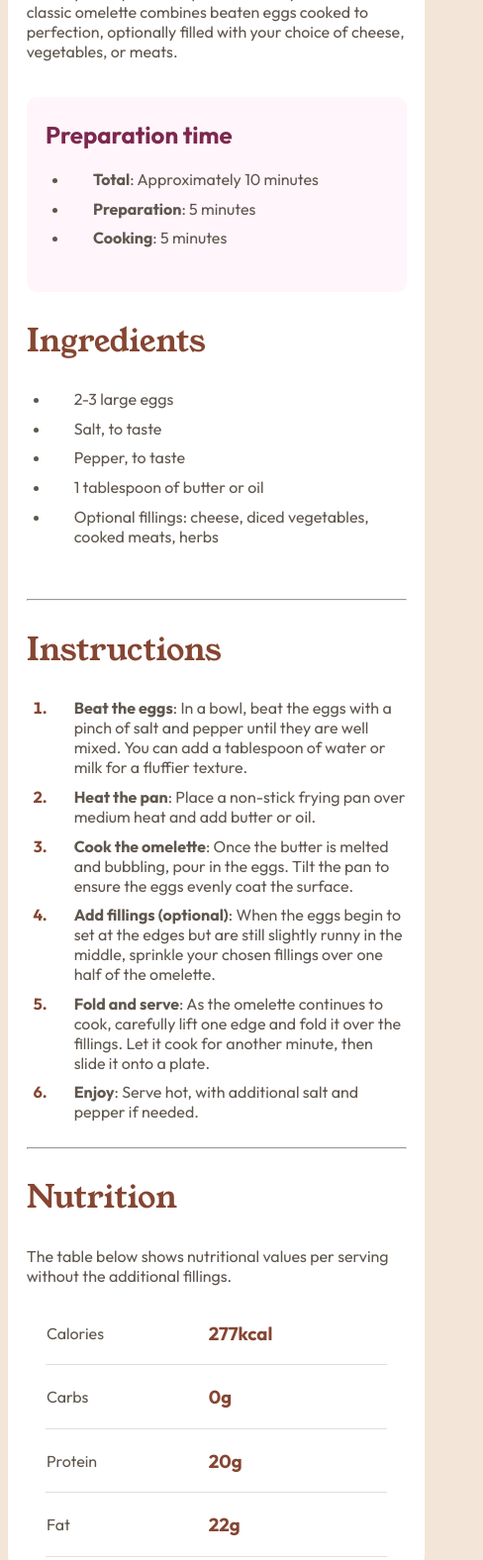
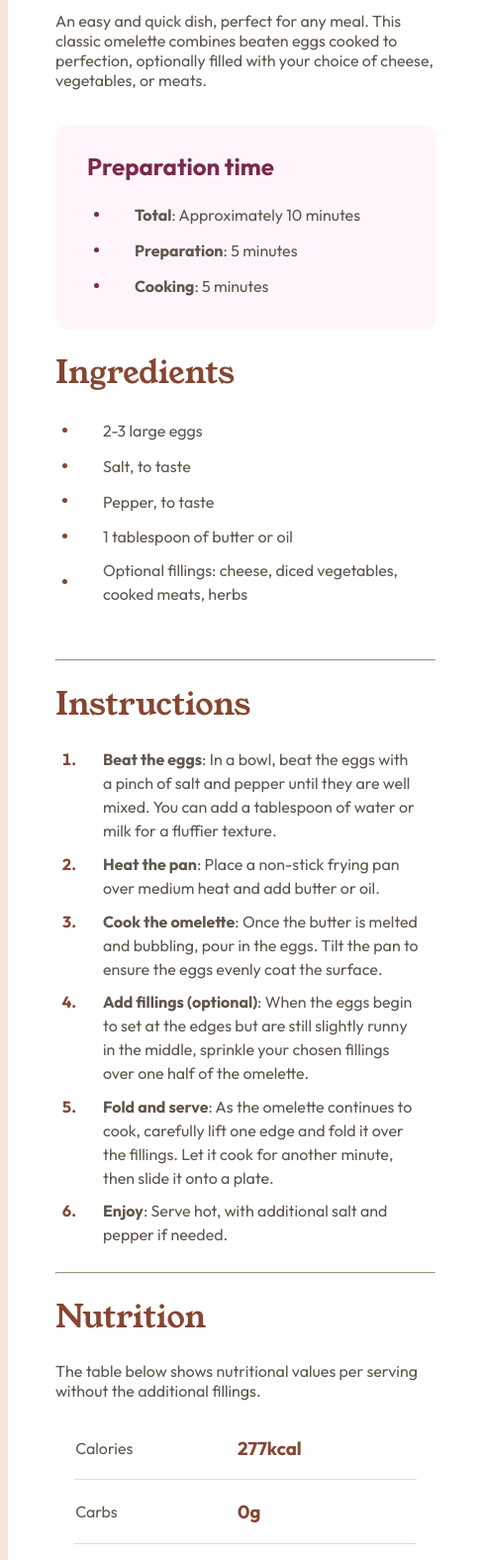
Before and after one commit to BledanIT/bledan-recipepage.github.io, a plain HTML site: page index.html in a window 390 px wide. Shown: the part 403-1979 px from the top of the page at 99% size, 488 px wide, since content can reach past the window. Drawn offline with Linux system fonts and the light colour scheme.

Commit message:
adjusted list bullet colors adjusted layout sizes adjusted responsive design layout

```diff
--- a/index.html
+++ b/index.html
@@ -15,46 +15,46 @@
   <!-- Feel free to remove these styles or customise in your own stylesheet 👍 -->
 </head>
 <body class="outfit-regular stone100">
-  <div class="container main">
+  <div class="main">
     <img src="assets\images\image-omelette.jpeg" class="image">
     <!-- IMG Header here!! -->
-    <h1 class="young-serif-regular">Simple Omelette Recipe</h1>
+    <h1 class="recipe young-serif-regular">Simple Omelette Recipe</h1>
     <p class="outfit-regular">An easy and quick dish, perfect for any meal. This classic omelette combines beaten eggs cooked
     to perfection, optionally filled with your choice of cheese, vegetables, or meats.</p>
     <br>
-    <div class="container insert outfit-regular">
+    <div class="insert outfit-regular">
       <h2>Preparation time</h2>
       <ul>
-        <li><strong>Total</strong>: Approximately 10 minutes</li>
-        <li><strong>Preparation</strong>: 5 minutes</li>
-        <li><strong>Cooking</strong>: 5 minutes</li>
+        <li><span class="preparation stone100 weight-normal"><strong>Total</strong>: Approximately 10 minutes</span></li>
+        <li><span class="preparation stone100 weight-normal"><strong>Preparation</strong>: 5 minutes</span></li>
+        <li><span class="preparation stone100 weight-normal"><strong>Cooking</strong>: 5 minutes</span></li>
       </ul>
     </div>
-    <h2 class="young-serif-regular brown800">Ingredients</h2>
-    <ul>
-      <li>2-3 large eggs</li>
-      <li>Salt, to taste</li>
-      <li>Pepper, to taste</li>
-      <li>1 tablespoon of butter or oil</li>
-      <li>Optional fillings: cheese, diced vegetables, cooked meats, herbs</li>
+    <h1 class="young-serif-regular brown800">Ingredients</h1>
+    <ul class="ingredients">
+      <li><span class="ingredient stone100 weight-normal">2-3 large eggs</span></li>
+      <li><span class="ingredient stone100 weight-normal">Salt, to taste</span></li>
+      <li><span class="ingredient stone100 weight-normal">Pepper, to taste</span></li>
+      <li><span class="ingredient stone100 weight-normal">1 tablespoon of butter or oil</span></li>
+      <li><span class="ingredient stone100 weight-normal">Optional fillings: cheese, diced vegetables, cooked meats, herbs</span></li>
     </ul>
     <br>
     <hr>
-    <h2 class="young-serif-regular brown800">Instructions</h2>
-    <ol class="brown800 weight-bold">
-      <li><span class="stone100 weight-normal"><strong>Beat the eggs</strong>: In a bowl, beat the eggs with a pinch of salt and pepper until they are well mixed.
+    <h1 class="young-serif-regular brown800">Instructions</h1>
+    <ol class="instructions brown800 weight-bold">
+      <li><span class="instruction stone100 weight-normal"><strong>Beat the eggs</strong>: In a bowl, beat the eggs with a pinch of salt and pepper until they are well mixed.
       You can add a tablespoon of water or milk for a fluffier texture.</span></li>
-      <li><span class="stone100 weight-normal"><strong>Heat the pan</strong>: Place a non-stick frying pan over medium heat and add butter or oil.</span></li>
-      <li><span class="stone100 weight-normal"><strong>Cook the omelette</strong>: Once the butter is melted and bubbling, pour in the eggs. Tilt the pan to ensure
+      <li><span class="instruction stone100 weight-normal"><strong>Heat the pan</strong>: Place a non-stick frying pan over medium heat and add butter or oil.</span></li>
+      <li><span class="instruction stone100 weight-normal"><strong>Cook the omelette</strong>: Once the butter is melted and bubbling, pour in the eggs. Tilt the pan to ensure
       the eggs evenly coat the surface.</span></li>
-      <li><span class="stone100 weight-normal"><strong>Add fillings (optional)</strong>: When the eggs begin to set at the edges but are still slightly runny in the
+      <li><span class="instruction stone100 weight-normal"><strong>Add fillings (optional)</strong>: When the eggs begin to set at the edges but are still slightly runny in the
       middle, sprinkle your chosen fillings over one half of the omelette.</span></li>
-      <li><span class="stone100 weight-normal"><strong>Fold and serve</strong>: As the omelette continues to cook, carefully lift one edge and fold it over the
+      <li><span class="instruction stone100 weight-normal"><strong>Fold and serve</strong>: As the omelette continues to cook, carefully lift one edge and fold it over the
       fillings. Let it cook for another minute, then slide it onto a plate.</span></li>
-      <li><span class="stone100 weight-normal"><strong>Enjoy</strong>: Serve hot, with additional salt and pepper if needed.</span></li>
+      <li><span class="instruction stone100 weight-normal"><strong>Enjoy</strong>: Serve hot, with additional salt and pepper if needed.</span></li>
     </ol>
     <hr>
-    <h2 class="young-serif-regular brown800">Nutrition</h2>
+    <h1 class="young-serif-regular brown800">Nutrition</h1>
     <p class="outfit-regular">The table below shows nutritional values per serving without the additional fillings.</p>
     <table>
       <tr>
--- a/recipe.css
+++ b/recipe.css
@@ -38,20 +38,15 @@ body{
 
 h1{
     color: hsl(24, 5%, 18%);
+    font-size: 2em;
+}
+
+.recipe{
     font-size: 2.5em;
 }
 
 h2{
-
     font-size: 2em;
-}
-
-.container{
-    background-color: hsl(0, 0%, 100%);
-    border-radius: 20px;
-    margin-left: auto;
-    margin-right: auto;
-    padding: 5% 5% 5% 5%;
 }
 
 .image{
@@ -61,6 +56,11 @@ h2{
     margin-right: auto;
 }
 .main{
+    background-color: hsl(0, 0%, 100%);
+    border-radius: 20px;
+    margin-left: auto;
+    margin-right: auto;
+    padding: 3rem;
     height: 80%;
     min-width: 24rem;
     max-width: 42rem;
@@ -70,8 +70,11 @@ h2{
 
 .insert{
     background-color: hsl(330, 100%, 98%);
+    border-radius: 20px;
+    margin-left: auto;
+    margin-right: auto;
     border-radius: 10px;
-    padding-top: 1%;
+    padding: 0.4rem 2rem;
 }
 
 .insert h2{
@@ -79,15 +82,34 @@ h2{
     font-size: 1.5em;
 }
 
+.insert li{
+    color: hsl(332, 51%, 32%);
+}
+
+.ingredients li{
+    color: hsl(14, 45%, 36%);
+}
+
+li span{
+    display:inline-block;
+    vertical-align:middle;
+}
+
+.instruction{
+    display:inline;
+    vertical-align:top;
+}
+
 li{
     padding-left: 1.5rem;
     padding-bottom: 0.6rem;
     margin-left: -1rem;
+    padding-right: 1rem;
+    line-height: 1.5em;
 }
 
 hr{
-    color: hsl(30, 54%, 90%);
-    background-color: hsl(30, 54%, 90%);
+    border-color: hsl(30, 54%, 90%);
 }
 
 table{
@@ -97,23 +119,19 @@ table{
     border-bottom: none;
 }
 
-table, td{
+table, tr{
     border-bottom: 1px solid;
     border-collapse: collapse;
     border-color: hsl(30, 18%, 87%);
 }
 
+tr:last-child{
+   border-bottom: none;
+}
+
 @media screen and (max-width: 375px){
-
-    .container{
+    .main{
         background-color: hsl(0, 0%, 100%);
-        border-radius: 0px;
-        margin-left: auto;
-        margin-right: auto;
-        padding: 0 0 10% 0;
-    }
-
-    .main{
         position: absolute;
         top: 0;
         left: 0;
@@ -121,7 +139,11 @@ table, td{
         height: auto;
         min-width: 20rem;
         max-width: 42rem;
+        border-radius: 0px;
+        margin-left: auto;
+        margin-right: auto;
         margin: 0;
+        padding: 0 0 10% 0;
     }
 
     .image{
@@ -129,37 +151,55 @@ table, td{
         border-radius: 0px;
     }
 
+    .recipe{
+        font-size: 2.2em;
+    }
+
     .insert{
         background-color: hsl(330, 100%, 98%);
         border-radius: 10px;
-        padding-top: 1%;
-        margin-left: 5%;
+        padding-top: 0.1rem;
+        padding-bottom: 0.1rem;
+        margin-left: 2rem;
         margin-right: 5%;
+    }
+
+    .insert li{
+        padding-left: 1rem;
+        padding-bottom: 0.6rem;
+        line-height: 1.6;
     }
 
     h1{
         color: hsl(24, 5%, 18%);
-        font-size: 2.5em;
-        line-height: 1.1;
+        font-size: 1.8em;
+        line-height: 1em;
         margin-left: 5%;
-
+        padding: 1rem 1rem 0;
     }
 
     h2{
         font-size: 2em;
-        margin-left: 5%;
     }
 
     p{
-        line-height: 1.6;
+        line-height: 1.5;
         margin-left: 5%;
-        margin-right: 5%;
+        padding: 0 1rem 0 1rem;
     }
 
-    li{
-        padding-left: 1.5rem;
+
+    .ingredients li{
+        padding-left: 1rem;
         padding-bottom: 0.6rem;
         margin-left: 5%;
-        line-height: 1.6;
+        line-height: 1.5em;
+    }
+
+    .instructions li{
+        padding-left: 1rem;
+        padding-bottom: 0.6rem;
+        margin-left: 5%;
+        line-height: 1.5em;
     }
 }
```
